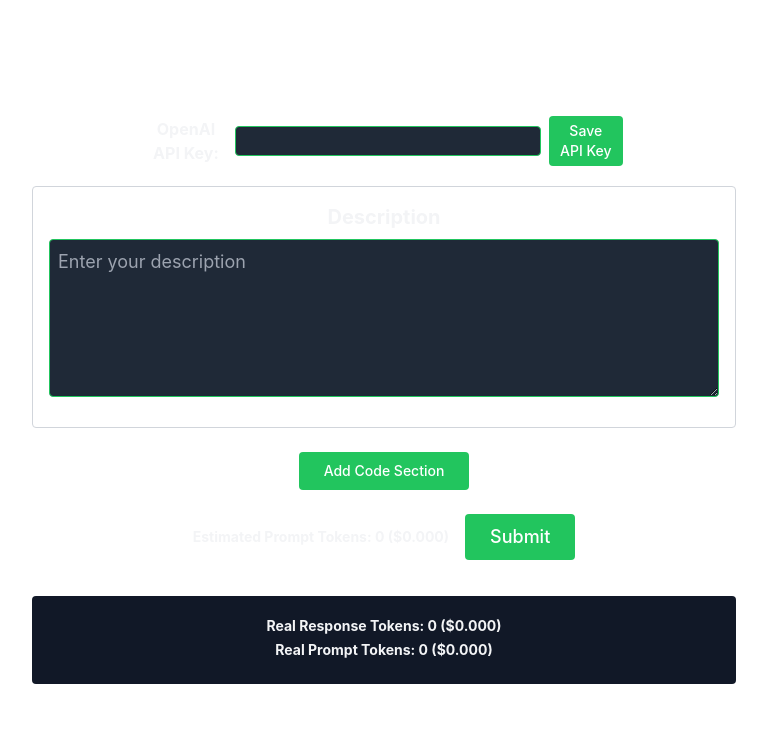
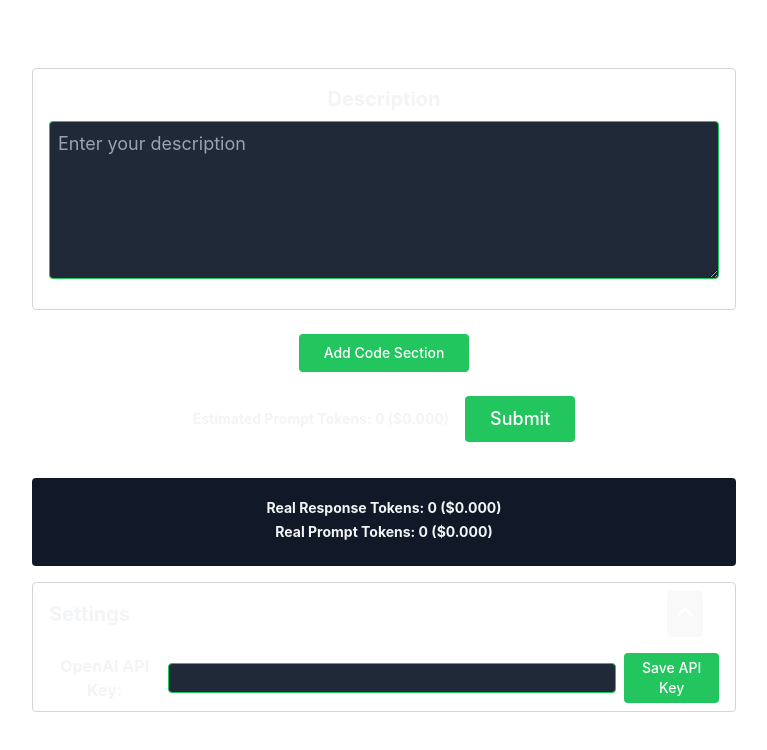
Before and after one commit to petersopko/gptcodepal, a Vue app: page / in a window 1280 px wide. Shown: the top 750 px of the page, without its empty margins (256-1023 px from the left). Built offline with nearby package versions, Linux system fonts and the light colour scheme.

Commit message:
added clipboard, settings, highlighting...

```diff
--- a/src/components/ApiKeyInput.vue
+++ /dev/null
@@ -1,43 +0,0 @@
-<template>
-    <div class="flex items-center mb-5">
-        <label for="api-key-input" class="font-bold mr-2">OpenAI API Key:</label>
-        <div class="relative w-full max-w-md">
-            <input id="api-key-input" v-model="apiKey" :class="{ 'opacity-0': !inputFocused }" @focus="inputFocused = true"
-                @blur="onBlur" type="text"
-                class="w-full p-1 text-sm border border-green-500 rounded bg-gray-800 absolute" />
-            <input id="api-key-hidden" :class="{ 'opacity-0': inputFocused }" @focus="inputFocused = true"
-                :value="apiKeyHidden" type="text" readonly
-                class="w-full p-1 text-sm border border-green-500 rounded bg-gray-800" />
-        </div>
-        <button class="ml-2 text-sm px-2 py-1 bg-green-500 text-white rounded cursor-pointer hover:bg-green-600"
-            @click="saveApiKey">
-            Save API Key
-        </button>
-    </div>
-</template>
-
-<script setup>
-import { ref, computed, onMounted } from "vue";
-
-const emit = defineEmits(["save-api-key"]);
-
-const apiKey = ref("");
-const inputFocused = ref(false);
-const apiKeyHidden = computed(() => (apiKey.value ? "*".repeat(apiKey.value.length) : ""));
-
-onMounted(() => {
-    const savedApiKey = localStorage.getItem("openai_api_key");
-    if (savedApiKey) {
-        apiKey.value = savedApiKey;
-    }
-});
-
-const saveApiKey = () => {
-    localStorage.setItem("openai_api_key", apiKey.value);
-    emit("save-api-key", apiKey.value);
-};
-
-const onBlur = () => {
-    setTimeout(() => (inputFocused.value = false), 200);
-};
-</script>
--- a/src/components/CodeInput.vue
+++ b/src/components/CodeInput.vue
@@ -32,13 +32,13 @@ const props = defineProps({
     codePlaceholder: String,
     rows: Number,
     index: Number,
+    isFolded: Boolean,
 });
 
 const emit = defineEmits(["update:modelValue", "remove"]);
 
 const name = ref(props.modelValue.name);
 const value = ref(props.modelValue.code);
-const isFolded = ref(false);
 
 watch(
     [name, value],
@@ -49,6 +49,6 @@ watch(
 );
 
 const toggleFold = () => {
-    isFolded.value = !isFolded.value;
+    props.isFolded = !props.isFolded;
 };
 </script>
--- a/src/components/Gpt4Prompt.vue
+++ b/src/components/Gpt4Prompt.vue
@@ -1,11 +1,10 @@
 <template>
   <div class="flex flex-col items-center justify-center relative text-gray-100 w-full max-w-3xl">
     <Loader :loading="loading" />
-    <ApiKeyInput @save-api-key="saveApiKey" />
     <TextInput v-model="description" placeholder="Enter your description" class="w-full max-w-3xl" :rows="5" />
     <div v-for="(codeChunk, index) in codeChunks" class="w-full max-w-3xl" :key="index">
       <CodeInput v-model="codeChunks[index]" name-placeholder="Name your code chunk" code-placeholder="Enter your code"
-        :rows="20" :index="index" @remove="removeCodeChunk(index)" />
+        :rows="20" :index="index" @remove="removeCodeChunk(index)" :is-folded="isFolded" />
     </div>
     <button class="text-sm px-6 py-2 bg-green-500 text-white rounded cursor-pointer hover:bg-green-600 mt-2 mb-4 mx-4"
       @click="addCodeChunk">
@@ -22,8 +21,11 @@
     </div>
     <div class="rounded p-5 mt-5 w-full max-w-3xl bg-gray-900">
       <ResponseTokensInfo :responseTokens="responseTokens" :actualTokens="actualTokens" />
-      <div class="whitespace-pre-wrap text-lg">{{ response }}</div>
+      <HighlightedCode :response="response" />
+      <!-- {{ response }} -->
     </div>
+    <Settings @save-api-key="saveApiKey" class="w-full max-w-3xl mt-4" />
+
   </div>
 </template>
 
@@ -31,10 +33,11 @@
 import { ref, watch } from "vue";
 import axios from "axios";
 import Loader from "./Loader.vue";
-import ApiKeyInput from "./ApiKeyInput.vue";
+import Settings from "./Settings.vue";
 import TextInput from "./TextInput.vue";
 import CodeInput from "./CodeInput.vue";
 import ResponseTokensInfo from "./ResponseTokensInfo.vue";
+import HighlightedCode from "./HighlightedCode.vue";
 
 const description = ref("");
 const response = ref("");
@@ -44,6 +47,7 @@ const responseTokens = ref(0);
 const loading = ref(false);
 const apiKey = ref(localStorage.getItem("openai_api_key") || "");
 const codeChunks = ref([]);
+const isFolded = ref(false);
 
 const saveApiKey = (key) => {
   localStorage.setItem("openai_api_key", key);
@@ -59,6 +63,8 @@ const removeCodeChunk = (index) => {
 };
 
 async function submitPrompt() {
+  isFolded.value = true;
+  response.value = "";
   if (!description.value || codeChunks.value.length === 0) return;
   loading.value = true;
 
@@ -97,6 +103,7 @@ async function submitPrompt() {
     console.error("Error:", error);
     response.value = "An error occurred while fetching the response.";
   }
+  console.log("Response:", response.value)
 }
 
 async function fetchTokenCount() {
--- /dev/null
+++ b/src/components/Settings.vue
@@ -0,0 +1,58 @@
+<template>
+    <div class="border border-gray-300 py-2 px-4 rounded mb-5">
+        <div class="flex items-center justify-between text-xl font-bold">
+            <div>Settings</div>
+            <button @click="toggleFold" class="text-lg text-white p-2 rounded mx-4">
+                <font-awesome-icon :icon="['fas', `chevron-${isFolded ? 'down' : 'up'}`]" />
+            </button>
+        </div>
+        <div v-show="!isFolded">
+            <div class="flex items-center mt-4">
+                <label for="api-key-input" class="font-bold mr-2">OpenAI API Key:</label>
+                <div class="relative w-full max-w-md">
+                    <input id="api-key-input" v-model="apiKey" :class="{ 'opacity-0': !inputFocused }"
+                        @focus="inputFocused = true" @blur="onBlur" type="text"
+                        class="w-full p-1 text-sm border border-green-500 rounded bg-gray-800 absolute" />
+                    <input id="api-key-hidden" :class="{ 'opacity-0': inputFocused }" @focus="inputFocused = true"
+                        :value="apiKeyHidden" type="text" readonly
+                        class="w-full p-1 text-sm border border-green-500 rounded bg-gray-800" />
+                </div>
+                <button class="ml-2 text-sm px-2 py-1 bg-green-500 text-white rounded cursor-pointer hover:bg-green-600"
+                    @click="saveApiKey">
+                    Save API Key
+                </button>
+            </div>
+        </div>
+    </div>
+</template>
+
+<script setup>
+import { ref, computed, onMounted } from "vue";
+
+const emit = defineEmits(["save-api-key"]);
+
+const apiKey = ref("");
+const inputFocused = ref(false);
+const apiKeyHidden = computed(() => (apiKey.value ? "*".repeat(apiKey.value.length) : ""));
+const isFolded = ref(false);
+
+onMounted(() => {
+    const savedApiKey = localStorage.getItem("openai_api_key");
+    if (savedApiKey) {
+        apiKey.value = savedApiKey;
+    }
+});
+
+const saveApiKey = () => {
+    localStorage.setItem("openai_api_key", apiKey.value);
+    emit("save-api-key", apiKey.value);
+};
+
+const onBlur = () => {
+    setTimeout(() => (inputFocused.value = false), 200);
+};
+
+const toggleFold = () => {
+    isFolded.value = !isFolded.value;
+};
+</script>
--- a/src/main.js
+++ b/src/main.js
@@ -5,12 +5,13 @@ import { library } from "@fortawesome/fontawesome-svg-core";
 import {
   faChevronDown,
   faChevronUp,
+  faClipboard,
   faRemove,
   faTrashAlt,
 } from "@fortawesome/free-solid-svg-icons";
 import { FontAwesomeIcon } from "@fortawesome/vue-fontawesome";
 
-library.add(faChevronDown, faChevronUp, faRemove, faTrashAlt);
+library.add(faChevronDown, faChevronUp, faTrashAlt, faClipboard);
 
 const app = createApp(App);
 app.component("font-awesome-icon", FontAwesomeIcon);
```
Also changed, not shown: src/components/HighlightedCode.vue (added, +49 -0 lines).
